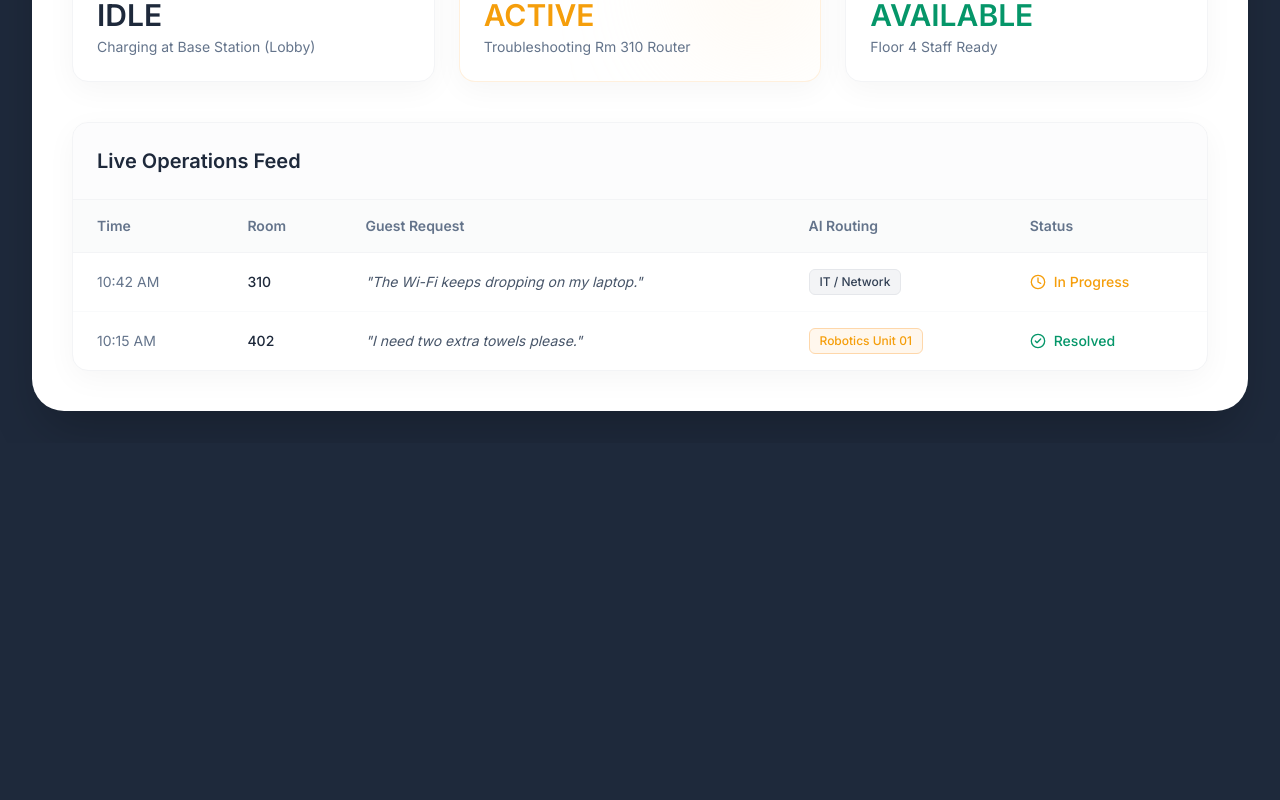
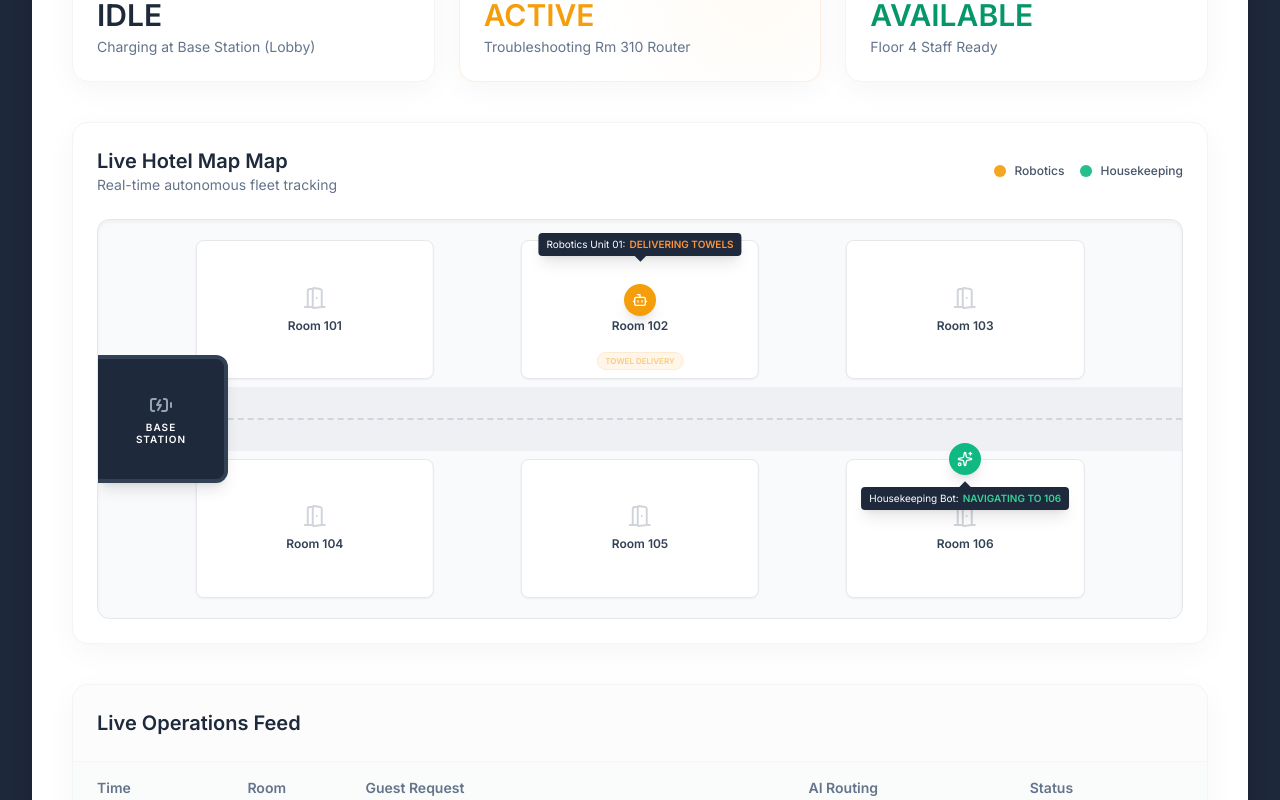
Before and after one commit to KadsSar/innovaeste-core, a React (Vite) app: page /dashboard in a window 1280 px wide. Shown: the part 480-1280 px from the top of the page. Before the commit the page ends 923 px from the top, so only its background shows below. Built offline with nearby package versions, Linux system fonts and the light colour scheme; a web font is replaced by a local one.

Commit message:
feat: Add LiveHotelMap component and integrate into Dashboard, updating build artifacts and cleaning up old dist files.

```diff
--- /dev/null
+++ b/src/components/LiveHotelMap.tsx
@@ -0,0 +1,211 @@
+import { useEffect, useState } from 'react';
+import { Bot, Sparkles, DoorOpen, BatteryCharging } from 'lucide-react';
+
+type BotState = {
+  id: string;
+  name: string;
+  x: number; // percentage 0-100
+  y: number; // percentage 0-100
+  status: string;
+  color: string;
+  icon: React.ReactNode;
+};
+
+export default function LiveHotelMap() {
+  // Bot A: Towels (Orange)
+  const [botA, setBotA] = useState<BotState>({
+    id: 'A', name: 'Robotics Unit 01', x: 5, y: 40, status: 'IDLE', color: 'bg-accent-orange text-white', icon: <Bot size={16} />
+  });
+
+  // Bot B: Cleaning (Emerald)
+  const [botB, setBotB] = useState<BotState>({
+    id: 'B', name: 'Housekeeping Bot', x: 5, y: 60, status: 'CHARGING', color: 'bg-emerald-500 text-white', icon: <Sparkles size={16} />
+  });
+
+  useEffect(() => {
+    let mounted = true;
+
+    const runBotASequence = async () => {
+      while (mounted) {
+        // IDLE at base
+        setBotA(prev => ({ ...prev, x: 5, y: 40, status: 'IDLE (Base)' }));
+        await wait(2000);
+
+        // Move to hallway aligned with room 102
+        setBotA(prev => ({ ...prev, x: 50, y: 40, status: 'NAVIGATING TO 102' }));
+        await wait(2000); // Wait for transit
+
+        // Enter Room 102 (Top middle)
+        setBotA(prev => ({ ...prev, x: 50, y: 20, status: 'ENTERING ROOM' }));
+        await wait(1000); // Wait for transit
+
+        // Task
+        setBotA(prev => ({ ...prev, status: 'DELIVERING TOWELS' }));
+        await wait(3000);
+
+        // Exit room
+        setBotA(prev => ({ ...prev, x: 50, y: 40, status: 'EXITING ROOM' }));
+        await wait(1000);
+
+        // Return to base
+        setBotA(prev => ({ ...prev, x: 5, y: 40, status: 'RETURNING TO BASE' }));
+        await wait(2000);
+      }
+    };
+
+    const runBotBSequence = async () => {
+      // Offset start
+      await wait(3500);
+      while (mounted) {
+        // At base
+        setBotB(prev => ({ ...prev, x: 5, y: 60, status: 'IDLE (Base)' }));
+        await wait(1000);
+
+        // Move to hallway aligned with room 106 (bottom right)
+        setBotB(prev => ({ ...prev, x: 80, y: 60, status: 'NAVIGATING TO 106' }));
+        await wait(2500);
+
+        // Enter Room 106
+        setBotB(prev => ({ ...prev, x: 80, y: 80, status: 'ENTERING ROOM' }));
+        await wait(1000);
+
+        // Task
+        setBotB(prev => ({ ...prev, status: 'CLEANING ROOM RUN' }));
+        await wait(4000);
+
+        // Exit room
+        setBotB(prev => ({ ...prev, x: 80, y: 60, status: 'EXITING ROOM' }));
+        await wait(1000);
+
+        // Return to base
+        setBotB(prev => ({ ...prev, x: 5, y: 60, status: 'RETURNING TO BASE' }));
+        await wait(2500);
+      }
+    };
+
+    runBotASequence();
+    runBotBSequence();
+
+    return () => { mounted = false; };
+  }, []);
+
+  const wait = (ms: number) => new Promise(resolve => setTimeout(resolve, ms));
+
+  return (
+    <div className="bg-white border border-gray-100 rounded-2xl overflow-hidden shadow-[0_8px_30px_rgb(0,0,0,0.04)] p-6">
+      <div className="flex justify-between items-center mb-6">
+        <div>
+          <h2 className="text-xl font-semibold text-slate-800">Live Hotel Map Map</h2>
+          <p className="text-sm text-slate-500">Real-time autonomous fleet tracking</p>
+        </div>
+        <div className="flex space-x-4">
+          <div className="flex items-center space-x-2">
+            <div className="w-3 h-3 rounded-full bg-accent-orange shadow-sm animate-pulse"></div>
+            <span className="text-xs text-slate-600 font-medium">Robotics</span>
+          </div>
+          <div className="flex items-center space-x-2">
+            <div className="w-3 h-3 rounded-full bg-emerald-500 shadow-sm animate-pulse"></div>
+            <span className="text-xs text-slate-600 font-medium">Housekeeping</span>
+          </div>
+        </div>
+      </div>
+
+      <div className="relative w-full h-[400px] bg-slate-50 border border-gray-200 rounded-xl overflow-hidden shadow-inner font-sans">
+
+        {/* Hallway */}
+        <div className="absolute left-0 right-0 top-1/2 h-16 bg-gray-200/50 -translate-y-1/2 flex items-center justify-center">
+           <div className="w-full border-t-2 border-dashed border-gray-300"></div>
+        </div>
+
+        {/* Base Station */}
+        <div className="absolute left-0 top-1/2 -translate-y-1/2 w-[12%] h-32 bg-slate-800 text-white rounded-r-xl border-4 border-l-0 border-slate-700 flex flex-col items-center justify-center shadow-lg z-10">
+          <BatteryCharging className="w-6 h-6 mb-1 text-slate-400" />
+          <span className="text-[10px] uppercase tracking-widest font-semibold text-center leading-tight">Base<br/>Station</span>
+        </div>
+
+        {/* Rooms Top */}
+        <Room left="20%" top="5%" name="Room 101" />
+        <Room left="50%" top="5%" name="Room 102" activeTask={botA.status === 'DELIVERING TOWELS' ? 'TOWEL DELIVERY' : ''} />
+        <Room left="80%" top="5%" name="Room 103" />
+
+        {/* Rooms Bottom */}
+        <Room left="20%" bottom="5%" name="Room 104" />
+        <Room left="50%" bottom="5%" name="Room 105" />
+        <Room left="80%" bottom="5%" name="Room 106" activeTask={botB.status === 'CLEANING ROOM RUN' ? 'CLEANING IN PROGRESS' : ''} />
+
+        {/* Bot A Details Tooltip */}
+        <div
+          className="absolute z-30 transition-all duration-1000 ease-in-out pointer-events-none"
+          style={{ left: `${botA.x}%`, top: `calc(${botA.y}% - 40px)`, transform: 'translate(-50%, -100%)' }}
+        >
+          <div className="bg-slate-800 text-white text-[10px] px-2 py-1 rounded shadow-lg whitespace-nowrap flex items-center space-x-1">
+            <span>{botA.name}:</span>
+            <span className="text-orange-400 font-semibold">{botA.status}</span>
+          </div>
+          {/* Tooltip triangle */}
+          <div className="w-2 h-2 bg-slate-800 transform rotate-45 mx-auto -mt-1"></div>
+        </div>
+
+        {/* Bot A */}
+        <div
+          className={`absolute flex items-center justify-center w-8 h-8 rounded-full shadow-lg z-20 transition-all duration-1000 ease-in-out ${botA.color}`}
+          style={{
+            left: `${botA.x}%`,
+            top: `${botA.y}%`,
+            transform: 'translate(-50%, -50%)',
+          }}
+        >
+          {botA.icon}
+        </div>
+
+        {/* Bot B Details Tooltip */}
+        <div
+          className="absolute z-30 transition-all duration-1000 ease-in-out pointer-events-none"
+          style={{ left: `${botB.x}%`, top: `calc(${botB.y}% + 24px)`, transform: 'translate(-50%, 0)' }}
+        >
+          {/* Tooltip triangle */}
+          <div className="w-2 h-2 bg-slate-800 transform rotate-45 mx-auto -mb-1"></div>
+          <div className="bg-slate-800 text-white text-[10px] px-2 py-1 rounded shadow-lg whitespace-nowrap flex items-center space-x-1">
+            <span>{botB.name}:</span>
+            <span className="text-emerald-400 font-semibold">{botB.status}</span>
+          </div>
+        </div>
+
+        {/* Bot B */}
+        <div
+          className={`absolute flex items-center justify-center w-8 h-8 rounded-full shadow-lg z-20 transition-all duration-1000 ease-in-out ${botB.color}`}
+          style={{
+            left: `${botB.x}%`,
+            top: `${botB.y}%`,
+            transform: 'translate(-50%, -50%)',
+          }}
+        >
+          {botB.icon}
+        </div>
+
+      </div>
+    </div>
+  );
+}
+
+// Sub-component for a Room
+function Room({ left, top, bottom, name, activeTask }: { left: string, top?: string, bottom?: string, name: string, activeTask?: string }) {
+  const style: any = { left, transform: 'translateX(-50%)', width: '22%', height: '35%' };
+  if (top) style.top = top;
+  if (bottom) style.bottom = bottom;
+
+  return (
+    <div className="absolute bg-white border border-gray-200 rounded-lg shadow-sm flex flex-col items-center justify-center z-0" style={style}>
+      <DoorOpen className="w-6 h-6 text-gray-300 mb-2" />
+      <span className="text-xs font-semibold text-slate-700">{name}</span>
+
+      {activeTask && (
+        <div className="absolute inset-x-0 bottom-2 flex justify-center">
+          <span className="bg-orange-100 text-accent-orange text-[8px] font-bold px-2 py-0.5 rounded-full animate-pulse border border-orange-200">
+            {activeTask}
+          </span>
+        </div>
+      )}
+    </div>
+  );
+}
--- a/src/pages/Dashboard.tsx
+++ b/src/pages/Dashboard.tsx
@@ -1,5 +1,6 @@
 import { Sparkles, Send, Bot, Wrench, Clock, CheckCircle2, ChevronLeft } from 'lucide-react';
 import { Link } from 'react-router-dom';
+import LiveHotelMap from '../components/LiveHotelMap';
 
 export default function Dashboard() {
   return (
@@ -94,6 +95,9 @@ export default function Dashboard() {
           </div>
         </section>
 
+        {/* Section 3.5: Live 2D Hotel Map */}
+        <LiveHotelMap />
+
         {/* Section 4: Live Operations Feed */}
         <section className="bg-white border border-gray-100 rounded-2xl overflow-hidden shadow-[0_8px_30px_rgb(0,0,0,0.04)]">
           <div className="p-6 border-b border-gray-100 bg-gray-50/50">
```
Also changed, not shown: 7 other files (tests, documents, lock files or other folders).
